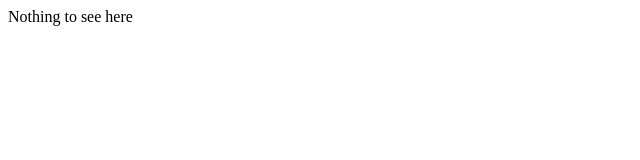
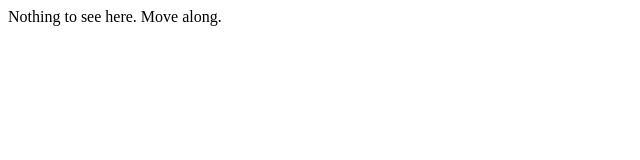
Before and after one commit to Krabby127/Krabby127, a plain HTML site: page index.html in a window 1280 px wide. Shown: the whole page, without its empty margins (0-640 px from the left). Drawn offline with Linux system fonts and the light colour scheme.

Commit message:
Changed to real index

```diff
--- a/index.html
+++ b/index.html
@@ -1,7 +1,9 @@
 <html>
   <head>
-      <title>GitHub Student's Web Site</title>
+    <title>GitHub Student's Web Site</title>
+  </head>
 
-      <p>Nothing to see here</p>
-  </head>
+  <body>
+    Nothing to see here. Move along.
+  </body>
 </html>
```
